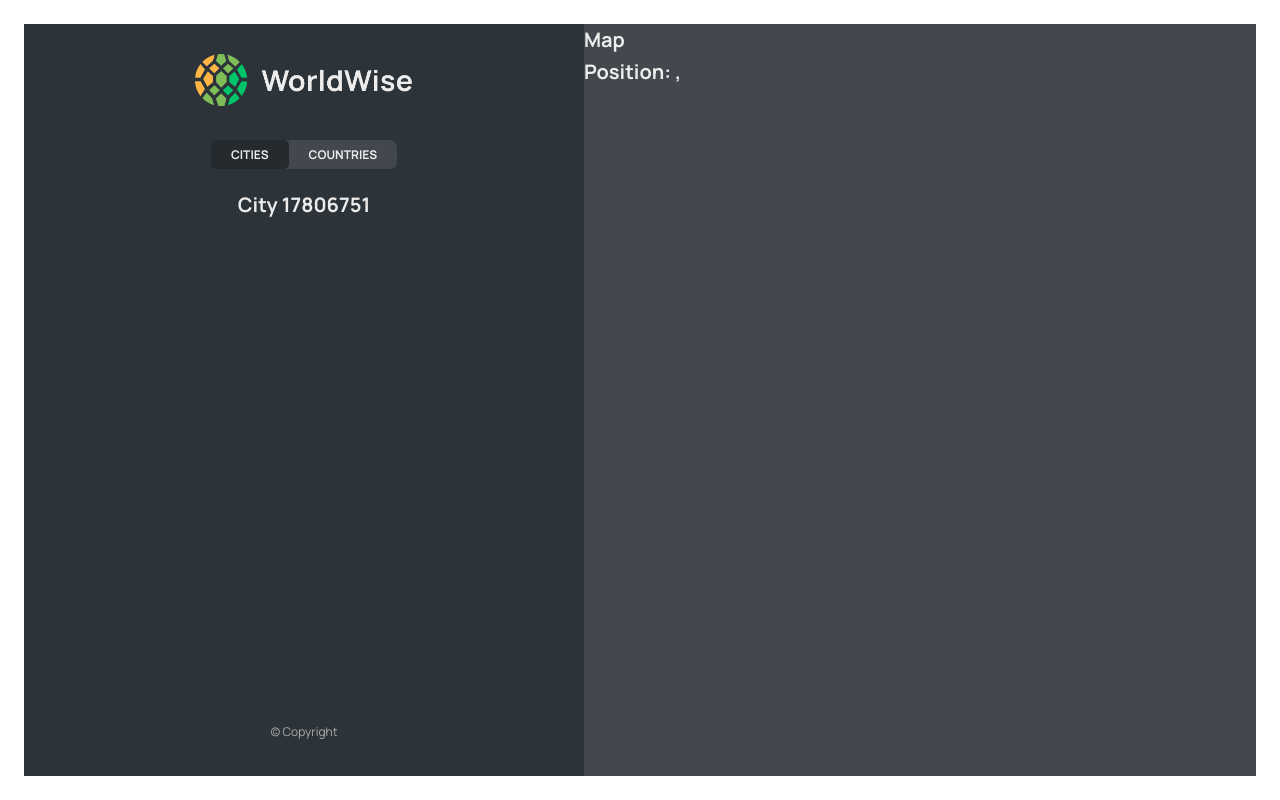
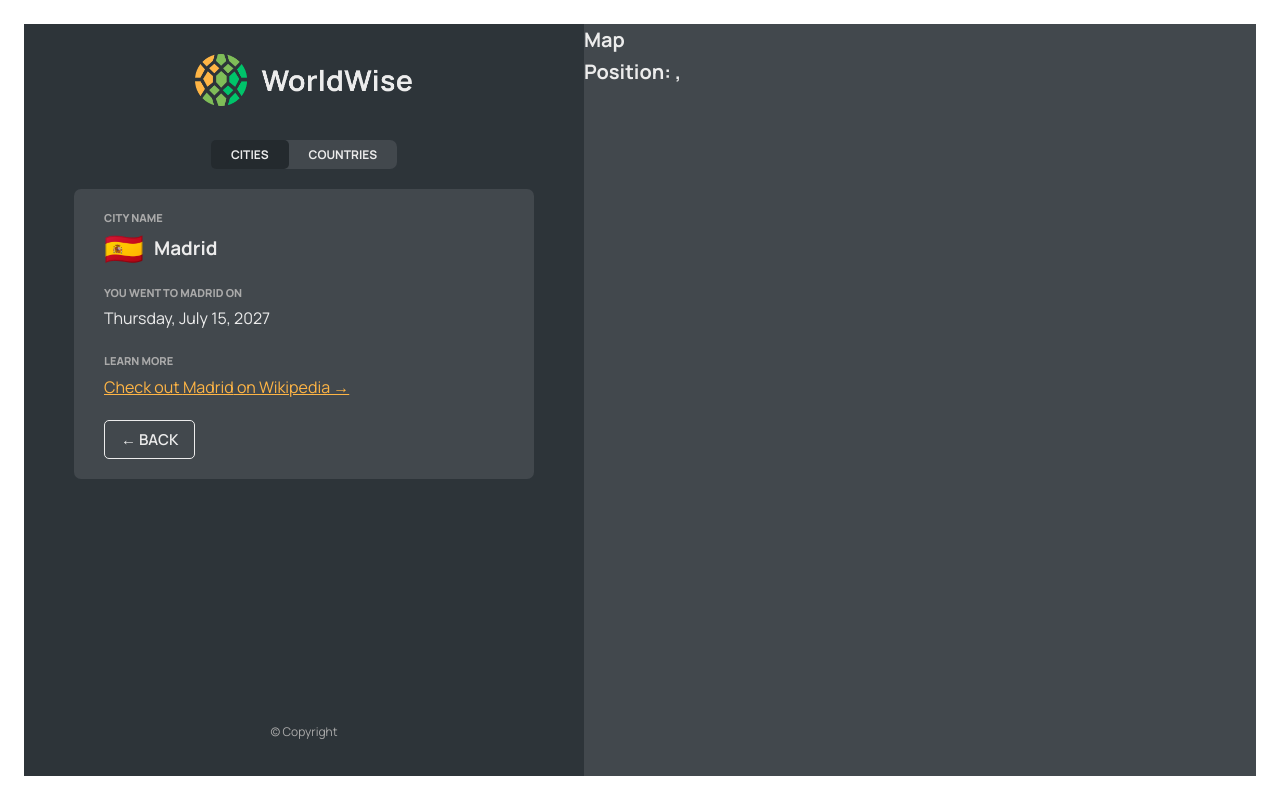
Before and after one commit to Raouf-Allame/WorldWise, a React (Vite) app: page /app/cities/17806751 in a window 1280 px wide. Built offline with nearby package versions, Linux system fonts and the light colour scheme; data requests are answered from the project's data file.

Commit message:
Finishing the City View

```diff
--- /dev/null
+++ b/src/components/BackButton/BackButton.jsx
@@ -0,0 +1,16 @@
+
+import { useNavigate } from "react-router-dom"
+import Button from "../Button/Button"
+
+function BackButton() {
+
+  const navigate = useNavigate()
+  return (
+    <Button type="back" onClick={(e) =>{
+      e.preventDefault()
+      navigate(-1)
+    }}>&larr; Back</Button>
+  )
+}
+
+export default BackButton
--- a/src/components/City/City.jsx
+++ b/src/components/City/City.jsx
@@ -1,67 +1,79 @@
+import { useEffect, useState } from "react";
 import { useParams } from "react-router-dom";
+import { useCities } from "../../contexts/CitiesContext";
+import BackButton from "../BackButton/BackButton";
+import Spinner from "../Spinner/Spinner";
 import styles from "./City.module.css";
 
-// const formatDate = (date) =>
-//   new Intl.DateTimeFormat("en", {
-//     day: "numeric",
-//     month: "long",
-//     year: "numeric",
-//     weekday: "long",
-//   }).format(new Date(date));
+const formatDate = (date) =>
+  new Intl.DateTimeFormat("en", {
+    day: "numeric",
+    month: "long",
+    year: "numeric",
+    weekday: "long",
+  }).format(new Date(date));
 
 function City() {
 
   const {id} = useParams()
+  const {getCity, currentCity, isLoading} = useCities()
+
+
+  useEffect(function(){
+     getCity(id)
+  }, [id])
 
   // TEMP DATA
-  const currentCity = {
-    cityName: "Lisbon",
-    emoji: "🇵🇹",
-    date: "2027-10-31T15:59:59.138Z",
-    notes: "My favorite city so far!",
-  };
+  // const currentCity = {
+  //   cityName: "Lisbon",
+  //   emoji: "🇵🇹",
+  //   date: "2027-10-31T15:59:59.138Z",
+  //   notes: "My favorite city so far!",
+  // };
+  if (isLoading) return <Spinner />
+
 
   const { cityName, emoji, date, notes } = currentCity;
 
-  return <h1>City {id}</h1>
+  // return <h1>City {id}</h1>
 
-  // return (
-  //   <div className={styles.city}>
-  //     <div className={styles.row}>
-  //       <h6>City name</h6>
-  //       <h3>
-  //         <span>{emoji}</span> {cityName}
-  //       </h3>
-  //     </div>
+  return (
+    <div className={styles.city}>
+      <div className={styles.row}>
+        <h6>City name</h6>
+        <h3>
+          <span>{emoji}</span> {cityName}
+        </h3>
+      </div>
 
-  //     <div className={styles.row}>
-  //       <h6>You went to {cityName} on</h6>
-  //       <p>{formatDate(date || null)}</p>
-  //     </div>
+      <div className={styles.row}>
+        <h6>You went to {cityName} on</h6>
+        <p>{formatDate(date || null)}</p>
+      </div>
 
-  //     {notes && (
-  //       <div className={styles.row}>
-  //         <h6>Your notes</h6>
-  //         <p>{notes}</p>
-  //       </div>
-  //     )}
+      {notes && (
+        <div className={styles.row}>
+          <h6>Your notes</h6>
+          <p>{notes}</p>
+        </div>
+      )}
 
-  //     <div className={styles.row}>
-  //       <h6>Learn more</h6>
-  //       <a
-  //         href={`https://en.wikipedia.org/wiki/${cityName}`}
-  //         target="_blank"
-  //         rel="noreferrer"
-  //       >
-  //         Check out {cityName} on Wikipedia &rarr;
-  //       </a>
-  //     </div>
+      <div className={styles.row}>
+        <h6>Learn more</h6>
+        <a
+          href={`https://en.wikipedia.org/wiki/${cityName}`}
+          target="_blank"
+          rel="noreferrer"
+        >
+          Check out {cityName} on Wikipedia &rarr;
+        </a>
+      </div>
 
-  //     <div>
-
-  //     </div>
-  //   </div>
-  // );
+      <div>
+        <BackButton />
+      </div>
+    </div>
+  );
 }
 
 export default City;
--- a/src/components/City/City.module.css
+++ b/src/components/City/City.module.css
@@ -3,7 +3,7 @@
   max-height: 70%;
   background-color: var(--color-dark--2);
   border-radius: 7px;
-  overflow: scroll;
+  overflow: auto;
 
   width: 100%;
   display: flex;
--- a/src/components/CityItem/CityItem.jsx
+++ b/src/components/CityItem/CityItem.jsx
@@ -1,5 +1,6 @@
 
 import { Link } from 'react-router-dom';
+import { useCities } from '../../contexts/CitiesContext';
 import styles from './CityItem.module.css'
 
 
@@ -12,13 +13,14 @@
   }).format(new Date(date));
 
 function CityItem({ city }) {
+  const {currentCity} = useCities()
   const { cityName, emoji, date, id, position } = city;
 
 
 
   return (
     <li >
-      <Link className={styles.cityItem} to={`${id}?lat=${position.lat}&lng=${position.lng}`}>
+      <Link className={`${styles.cityItem} ${id === currentCity.id ? styles['cityItem--active'] : ''}`} to={`${id}?lat=${position.lat}&lng=${position.lng}`}>
         <div>
           <span className={styles.emoji}>{emoji}</span>
           <h3 className={styles.cityName}>{cityName}</h3>
--- a/src/components/Form/Form.jsx
+++ b/src/components/Form/Form.jsx
@@ -2,7 +2,7 @@
 
 import { useState } from "react";
 import { useNavigate } from "react-router-dom";
-import Button from "../Button/Button";
+import BackButton from "../BackButton/BackButton";
 
 import styles from "./Form.module.css";
 
@@ -15,7 +15,6 @@
 }
 
 function Form() {
-  const navigate = useNavigate()
 
 
 
@@ -56,10 +55,7 @@
 
       <div className={styles.buttons}>
         <Button type="primary">Add</Button>
-        <Button type="back" onClick={(e) =>{
-          e.preventDefault()
-          navigate(-1)
-        }}>&larr; Back</Button>
+        <BackButton />
       </div>
     </form>
   );
--- a/src/contexts/CitiesContext.jsx
+++ b/src/contexts/CitiesContext.jsx
@@ -8,6 +8,7 @@
 function CitiesProvider({ children }) {
   const [cities, setCities] = useState([])
   const [isLoading, setIsLoading] = useState(false)
+  const [currentCity, setCurrentCity] = useState({})
 
 
 
@@ -27,8 +28,22 @@
     fetchCites()
   }, [])
 
+  async function getCity(id) {
+    try {
+      setIsLoading(true)
+      const res = await fetch(`${BASE_URL}/cities/${id}`)
+      const data = await res.json()
+      setCurrentCity(data)
+    } catch {
+      alert('There was an error loading data')
+    } finally {
+      setIsLoading(false)
+    }
+  }
+
+
   return <CitiesContext.Provider value={{
-    cities, isLoading
+    cities, isLoading, currentCity, getCity
   }}>
     {children}
   </CitiesContext.Provider>
@@ -42,4 +57,4 @@
 }
 
 
-export { CitiesProvider, useCities}
+export { CitiesProvider, useCities }
```
